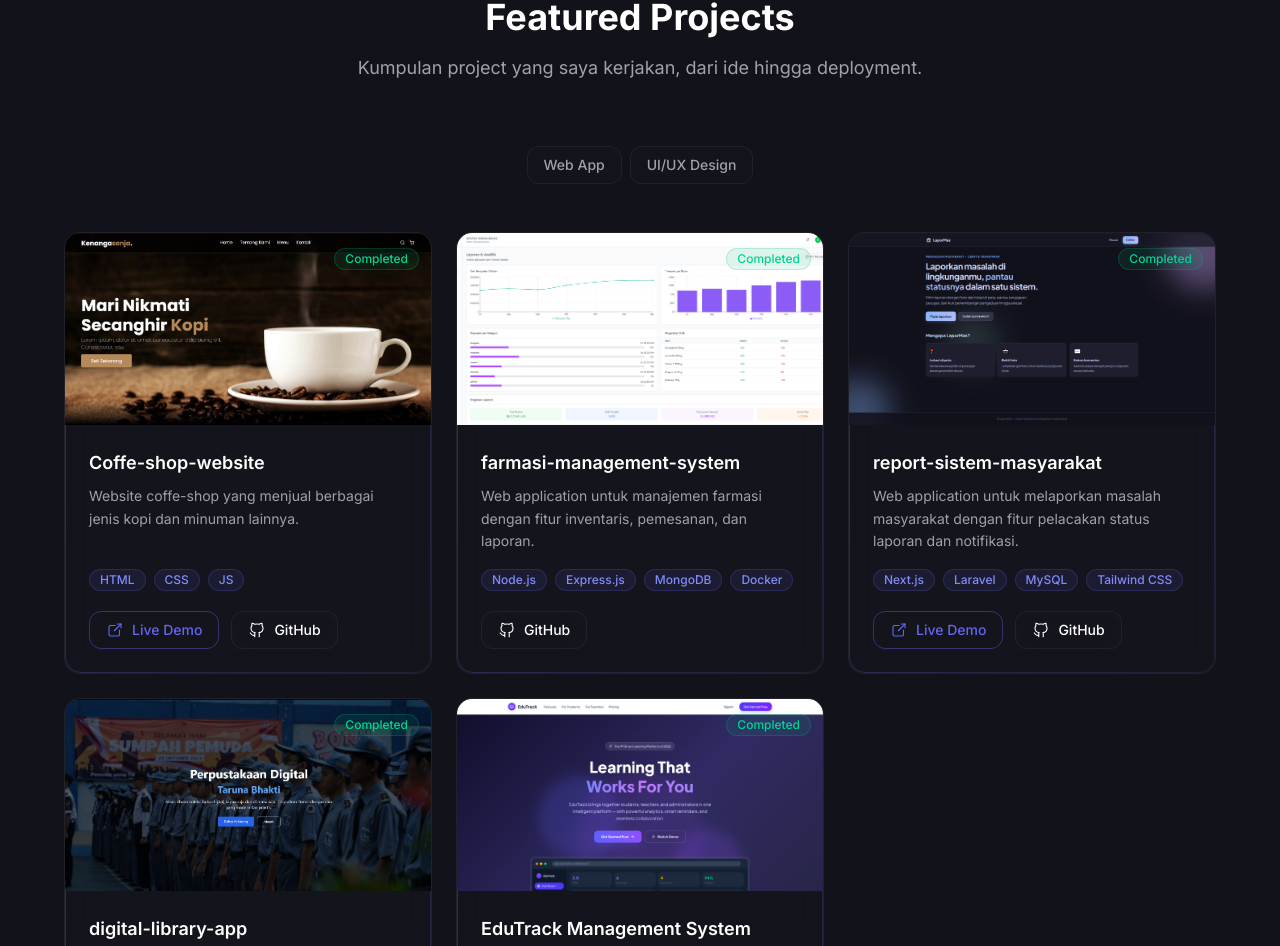
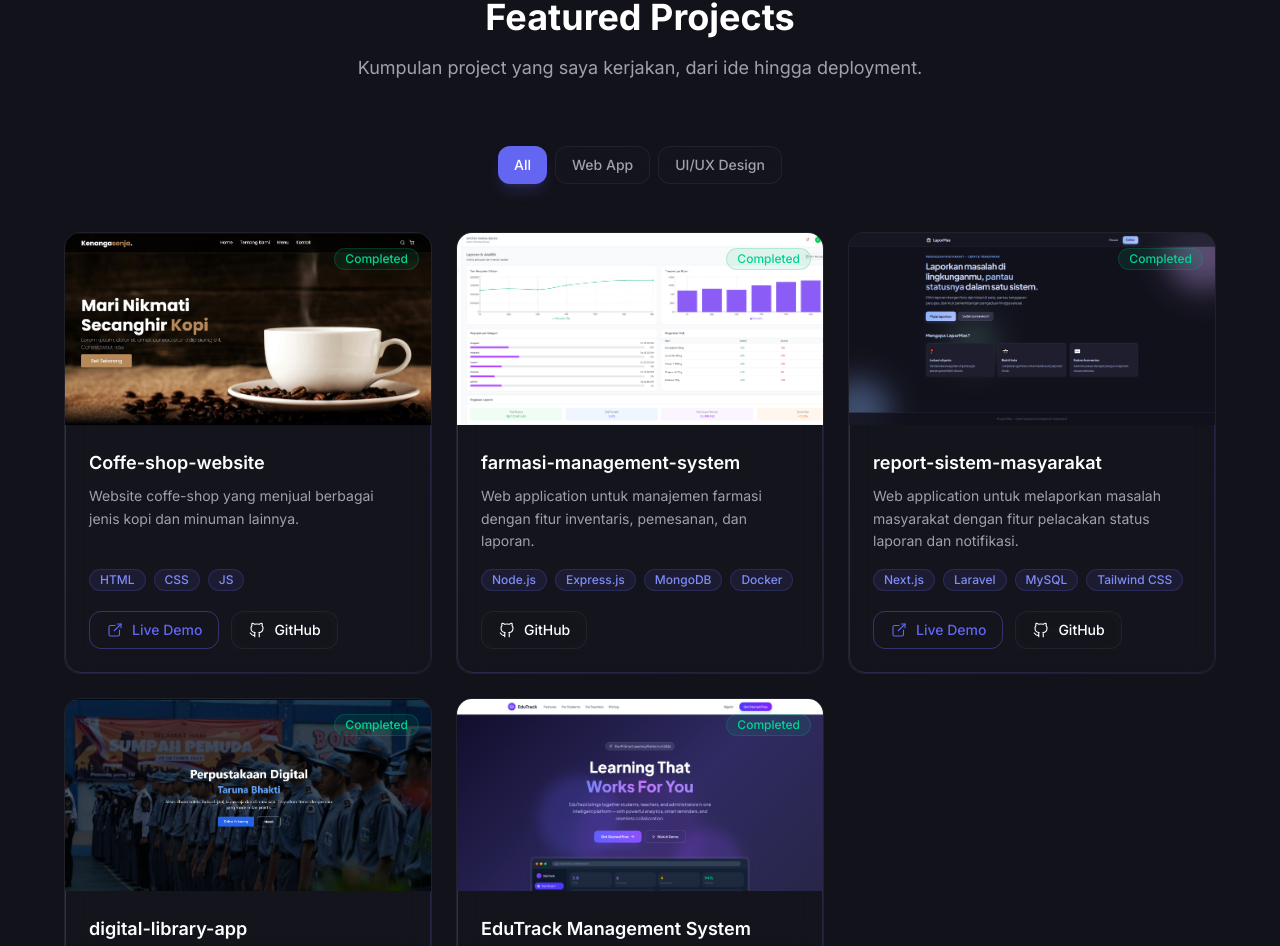
Before and after one commit to lipp13/portofolio, a React (Vite) app: page / in a window 1280 px wide. Shown: the part 2784-3730 px from the top of the page. Built offline with nearby package versions, Linux system fonts and the light colour scheme.

Commit message:
add project card

```diff
--- a/src/data/portfolioData.js
+++ b/src/data/portfolioData.js
@@ -151,7 +151,7 @@ export const portfolioData = {
     },
   ],
 
-  projectFilters: ["Web App", "UI/UX Design"],
+  projectFilters: ["All", "Web App", "UI/UX Design"],
 
   experience: [
     {
```
